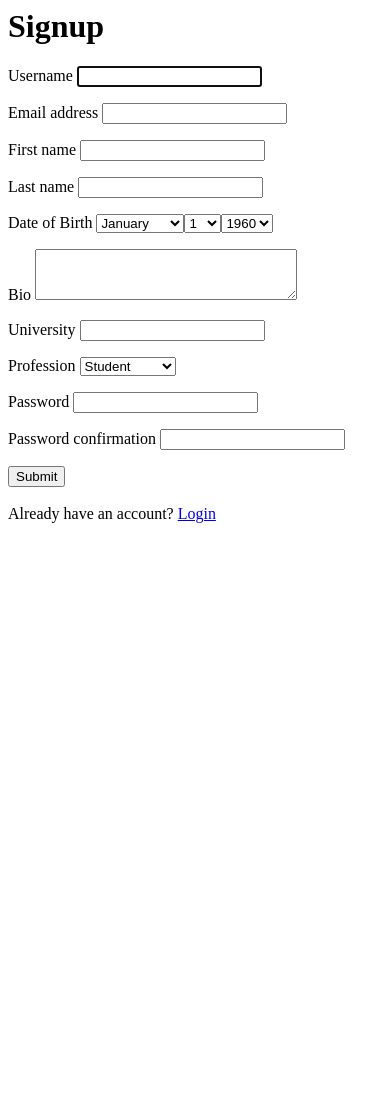
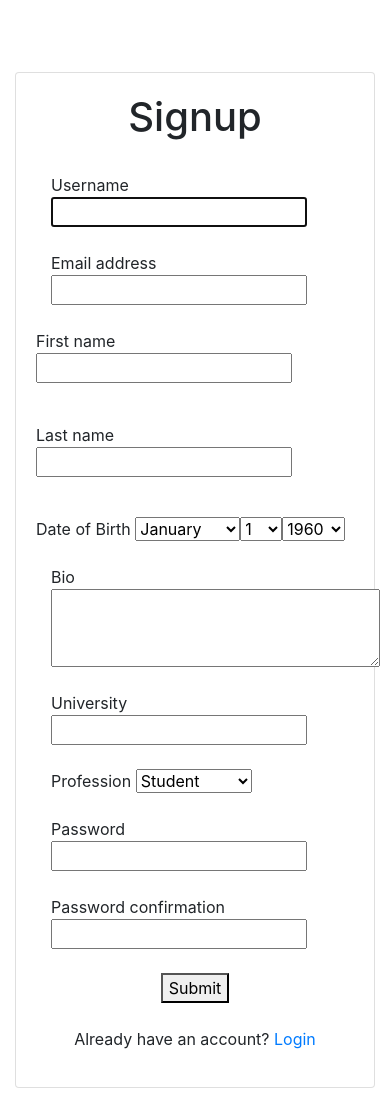
Before and after one commit to akshitajindal/SelfFolio, a Django app: page /signup/ in a window 390 px wide. Before the commit the page ends 523 px from the top, so only its background shows below. Run offline with Django 3.2, Linux system fonts and the light colour scheme; some libraries are stand-ins or nearby versions.

Commit message:
frontend changes

```diff
--- a/SelfFolio/SelF/templates/registration/signup.html
+++ b/SelfFolio/SelF/templates/registration/signup.html
@@ -1,5 +1,12 @@
+{% load static %}
 
     {% block content %}
+
+<link rel="stylesheet" href="https://stackpath.bootstrapcdn.com/bootstrap/4.2.1/css/bootstrap.min.css" integrity="sha384-GJzZqFGwb1QTTN6wy59ffF1BuGJpLSa9DkKMp0DgiMDm4iYMj70gZWKYbI706tWS" crossorigin="anonymous">
+<script src="https://code.jquery.com/jquery-3.3.1.slim.min.js" integrity="sha384-q8i/X+965DzO0rT7abK41JStQIAqVgRVzpbzo5smXKp4YfRvH+8abtTE1Pi6jizo" crossorigin="anonymous"></script>
+<script src="https://cdnjs.cloudflare.com/ajax/libs/popper.js/1.14.6/umd/popper.min.js" integrity="sha384-wHAiFfRlMFy6i5SRaxvfOCifBUQy1xHdJ/yoi7FRNXMRBu5WHdZYu1hA6ZOblgut" crossorigin="anonymous"></script>
+<script src="https://stackpath.bootstrapcdn.com/bootstrap/4.2.1/js/bootstrap.min.js" integrity="sha384-B0UglyR+jN6CkvvICOB2joaf5I4l3gm9GU6Hc1og6Ls7i6U/mkkaduKaBhlAXv9k" crossorigin="anonymous"></script>
+
   <!--  <style>
         body{
             background-image: linear-gradient(to right, turquoise , midnightblue);
@@ -26,7 +33,30 @@
         }
     </style> -->
 
+<style>
+    p {
+        text-align: left;
+    }
+</style>
+
+<body class="text-center">
+    <div class="container py-5 h-100">
+    <div class="row d-flex justify-content-center align-items-center h-100">
+      <div class="col">
+        <div class="card card-registration my-4">
+          <div class="row g-0">
+            <div class="col-xl-6 d-none d-xl-block">
+              <img
+                src="https://mdbcdn.b-cdn.net/img/Photos/new-templates/bootstrap-registration/img4.webp"
+                alt="Sample photo"
+                class="img-fluid"
+                style="border-top-left-radius: .25rem; border-bottom-left-radius: .25rem;"
+              />
+            </div>
+    <div class="col-xl-6">
+    <div class="card-body p-md-5 text-black">
     <h1>Signup</h1>
+        <br>
     {% if messages %}
         {% for message in messages %}
             <h6 id="message">{{ message }}</h6>
@@ -81,55 +111,95 @@
 
     <form method="POST">
         {% csrf_token %}
+
+                  <div class="col-md-6 mb-4">
+                    <div class="form-outline">
         <p>
         {{form.username.label}}
         {{form.username}}
         </p>
+                    </div>
+                  </div>
 
+                  <div class="col-md-6 mb-4">
+                    <div class="form-outline">
         <p>
         {{form.email.label}}
         {{form.email}}
         </p>
+                    </div>
+                  </div>
 
+        <div class="row">
+                  <div class="col-md-6 mb-4">
+                    <div class="form-outline">
         <p>
         {{form.first_name.label}}
         {{form.first_name}}
         </p>
+                    </div>
+                  </div>
 
+            <div class="col-md-6 mb-4">
+                    <div class="form-outline">
         <p>
         {{form.last_name.label}}
         {{form.last_name}}
         </p>
+            </div>
+            </div>
+
+        </div>
 
         <p>
             <label>Date of Birth </label>
         {{form.DOB}}
         </p>
 
+                  <div class="col-md-6 mb-4">
+                    <div class="form-outline">
         <p>
             {{form.Bio.label}}
             {{form.Bio}}
         </p>
+                    </div>
+                  </div>
 
+                  <div class="col-md-6 mb-4">
+                    <div class="form-outline">
         <p>
         {{form.University.label}}
         {{form.University}}
         </p>
+                    </div>
+                  </div>
 
+                  <div class="col-md-6 mb-4">
+                    <div class="form-outline">
         <p>
         {{form.Profession.label}}
         {{form.Profession}}
         </p>
+                    </div>
+                  </div>
 
+                  <div class="col-md-6 mb-4">
+                    <div class="form-outline">
         <p>
         {{form.password1.label}}
         {{form.password1}}
         </p>
+                    </div>
+                  </div>
 
+                  <div class="col-md-6 mb-4">
+                    <div class="form-outline">
         <p>
         {{form.password2.label}}
         {{form.password2}}
         </p>
+                    </div>
+                  </div>
 
         <button type="submit">Submit</button>
 
@@ -141,6 +211,14 @@
     {{form.errors}}
     </p>
 
+    </div>
+    </div>
+          </div>
+        </div>
+      </div>
+    </div>
+    </div>
+</body>
 
 
     {% endblock %}
```
Also changed, not shown: SelfFolio/SelF/templates/grade.html (+6 -1 lines), SelfFolio/SelF/templates/registration/login.html (+42 -10 lines), SelfFolio/SelF/static/images/profile_FB2eYbQ.png (added), SelfFolio/db.sqlite3.
